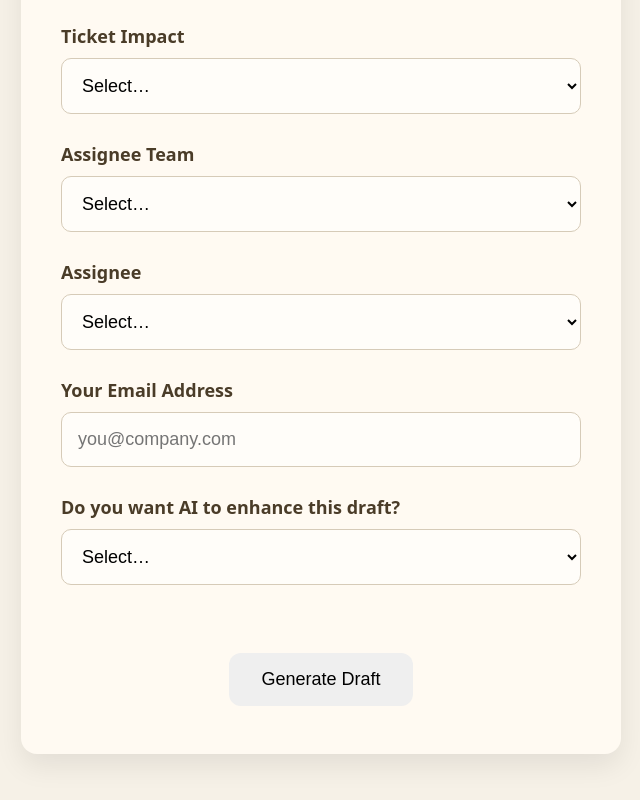
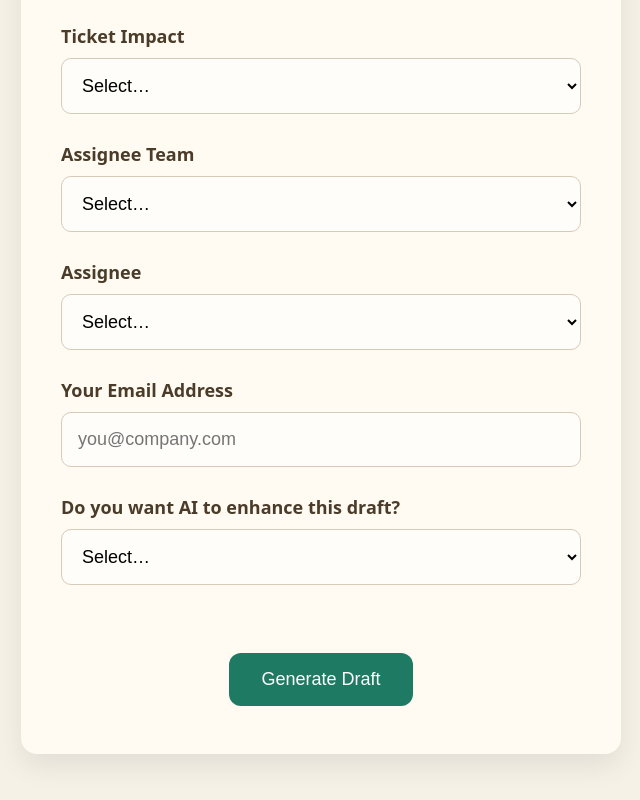
Before and after one commit to edreessaied-ai/ai-automations, a plain HTML site: page index.html in a window 1280 px wide. Shown: the part 710-1510 px from the top of the page, without its empty margins (319-959 px from the left). Drawn offline with Linux system fonts and the light colour scheme.

Commit message:
update a button

```diff
--- a/index.html
+++ b/index.html
@@ -112,6 +112,15 @@
       background-color: #185f4e;
     }
 
+    .btn.lead {
+      background-color: #1f7a63; /* pine green */
+      color: #ffffff;
+    }
+
+    .btn.lead:hover {
+      background-color: #185f4e;
+    }
+
     .hidden {
       display: none;
     }
@@ -211,7 +220,7 @@
       </select>
 
       <div class="actions">
-        <button type="submit" class="btn">
+        <button type="submit" class="btn lead">
           Generate Draft
         </button>
       </div>
```
